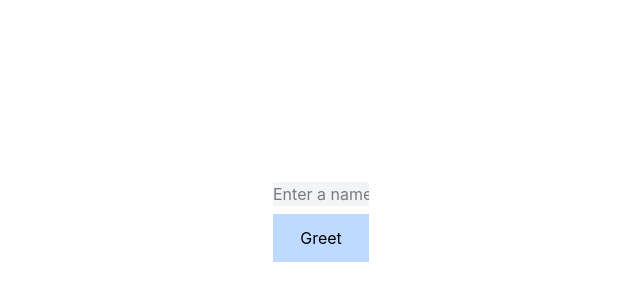
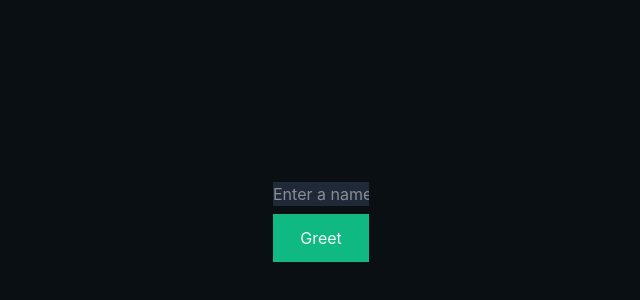
Before and after one commit to THE-SIMPLE-MARK/atm-sim, a Vue app: page / in a window 1280 px wide. Shown: the part 174-474 px from the top of the page, without its empty margins (319-959 px from the left). Built offline with nearby package versions, Linux system fonts and the light colour scheme.

Commit message:
feat: add proper color theme & time-based dark mode

```diff
--- a/src/App.vue
+++ b/src/App.vue
@@ -14,8 +14,8 @@ async function greet() {
 <template>
   <main class="w-full h-screen flex flex-col items-center justify-center gap-2">
     <form class="flex flex-col gap-2" @submit.prevent="greet">
-      <input class="bg-gray-100 w-24" v-model="name" placeholder="Enter a name..." />
-      <button class="bg-blue-200 h-12" type="submit">Greet</button>
+      <input class="bg-secondary w-24" v-model="name" placeholder="Enter a name..." />
+      <button class="bg-accent h-12" type="submit">Greet</button>
     </form>
 
     <p>{{ greetMsg }}</p>
--- a/src/globals.css
+++ b/src/globals.css
@@ -1 +1,20 @@
 @import "tailwindcss";
+
+@theme {
+	--color-background: #F8FAFC;
+	--color-foreground: #0A0F14;
+	--color-accent: #059669;
+	--color-secondary: #E2E8F0
+}
+
+[data-theme="dark"] {
+	--color-background: #0A0F14;
+	--color-foreground: #F3F4F6;
+	--color-accent: #10B981;
+	--color-secondary: #1F2937
+}
+
+body {
+	@apply bg-background;
+	@apply text-foreground;
+}
--- a/src/main.ts
+++ b/src/main.ts
@@ -1,5 +1,11 @@
 import { createApp } from "vue"
 import App from "./App.vue"
 import "./globals.css"
+import { checkAndSetDarkMode, getMsUntilNextThemeChange } from "./utils/theme"
+
+checkAndSetDarkMode()
+setInterval(() => {
+	checkAndSetDarkMode()
+}, getMsUntilNextThemeChange())
 
 createApp(App).mount("#app")
--- /dev/null
+++ b/src/utils/theme.ts
@@ -0,0 +1,17 @@
+const LIGHT_START = 6
+const DARK_START = 18
+
+export function checkAndSetDarkMode() {
+	const hour = Date.now()
+	const isDark = hour < LIGHT_START && hour >= DARK_START
+
+	document.documentElement.setAttribute("data-theme", isDark ? "light" : "dark")
+}
+
+export function getMsUntilNextThemeChange() {
+	const time = Date.now()
+	const msUntilNextChange =
+		time < LIGHT_START ? LIGHT_START - time : DARK_START - time
+
+	return msUntilNextChange
+}
```
